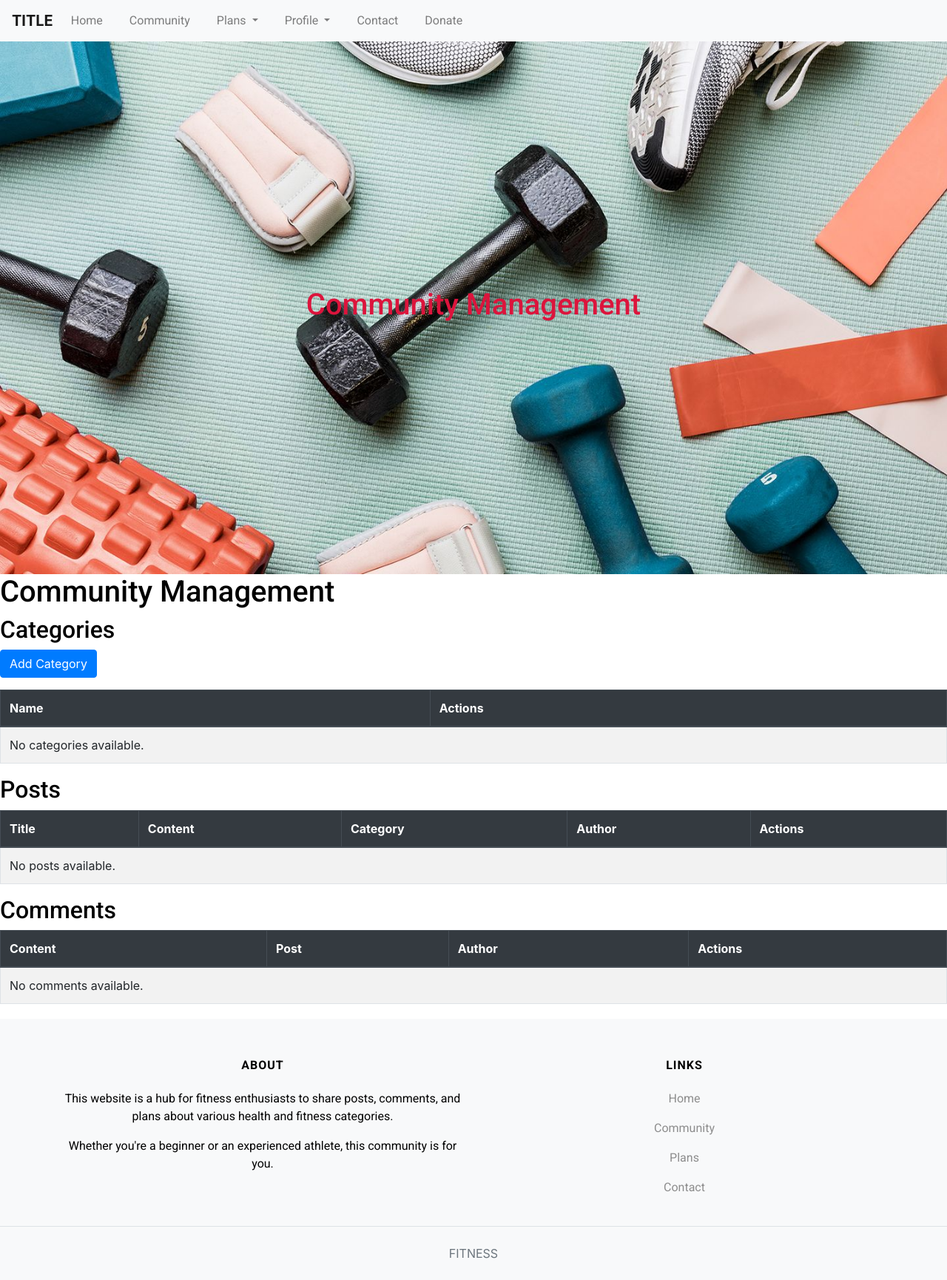
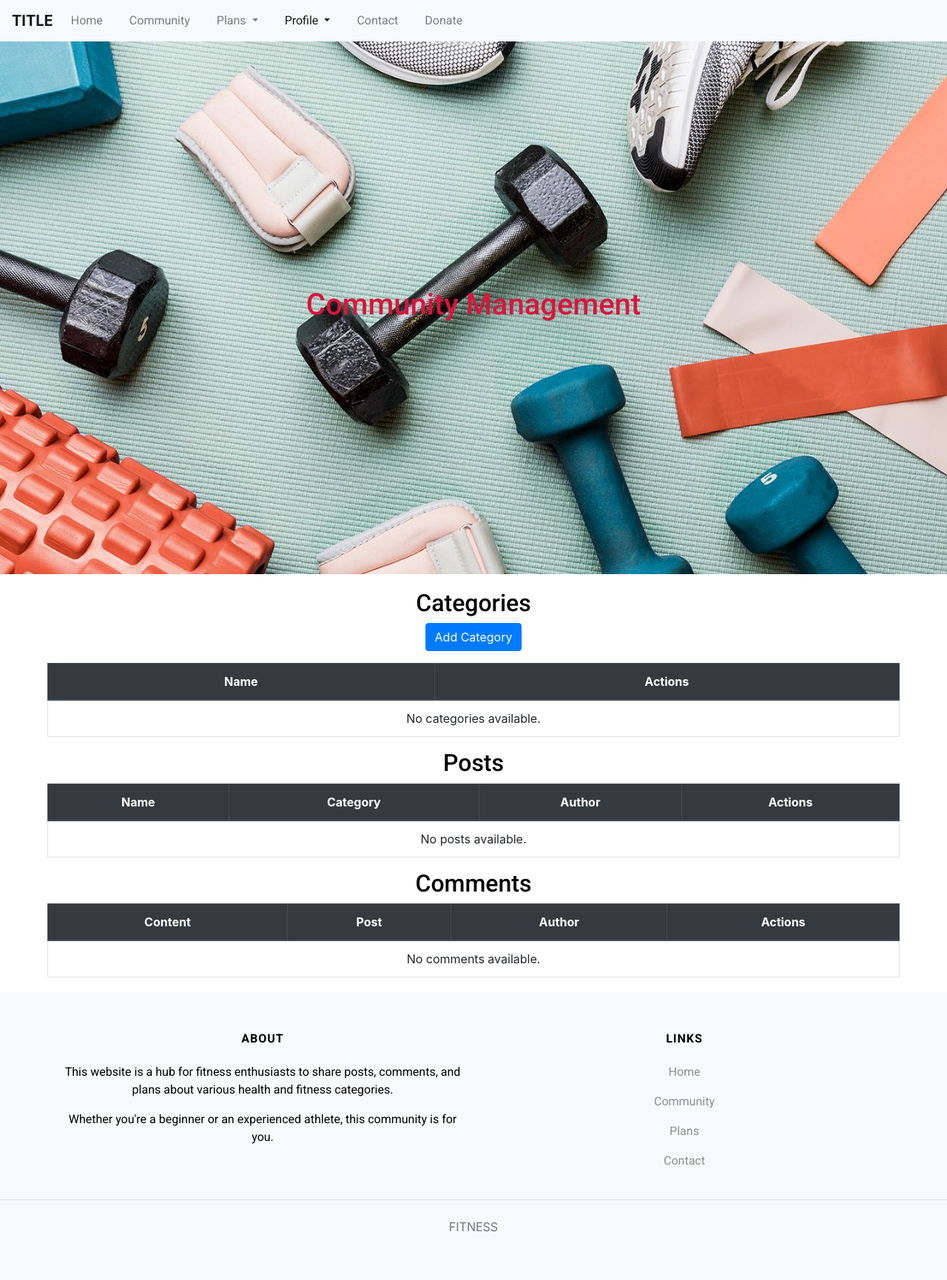
Before and after one commit to Code-Institute-Submissions/alexzanotti-milestone.project.4, a Django app: page /community/community_management/ in a window 1280 px wide. Shown: the whole page at 74% size. After the commit the page ends 1665 px from the top, so only its background shows below. Run offline with Django 3.2, Linux system fonts and the light colour scheme; the visitor is signed in with stand-in values (Sample User, id 1); data that the repository does not hold is empty; some libraries are stand-ins or nearby versions.

Commit message:
community management table styling/updates

```diff
--- a/community/templates/community/community_management.html
+++ b/community/templates/community/community_management.html
@@ -3,13 +3,13 @@
 
 {% block title %}Community Management{% endblock %}
 {% block image %}Community Management{% endblock %}
+{% block profile %}active{% endblock %}
 
 {% block content %}
-<h1>Community Management</h1>
-
+<div class="community-management-container">
     <h2>Categories</h2>
     <a href="{% url 'community:add_category' %}" class="btn btn-primary mb-3">Add Category</a>
-<table class="table table-striped table-bordered">
+    <table class="table table-bordered">
         <thead class="thead-dark">
             <tr>
                 <th>Name</th>
@@ -19,8 +19,9 @@
         <tbody>
             {% for category in categories %}
             <tr data-href="{% url 'community:edit_category' category.id %}">
-            <td>{{ category.name }}</td>
-            <td>
+                <td class="break-word">{{ category.name }}</td>
+                <td class="break-word">
+                    <a href="{% url 'community:edit_category' category.id %}" class="btn btn-primary">Edit</a>
                     <a href="{% url 'community:delete_category' category.id %}" class="btn btn-danger">Delete</a>
                 </td>
             </tr>
@@ -33,25 +34,32 @@
     </table>
 
     <h2>Posts</h2>
-<table class="table table-striped table-bordered">
+    <table class="table table-bordered">
         <thead class="thead-dark">
             <tr>
-            <th>Title</th>
-            <th>Content</th>
-            <th>Category</th>
-            <th>Author</th>
+                <th>Name</th>
+                <th class="d-none d-sm-table-cell">Category</th>
+                <th class="d-none d-md-table-cell">Author</th>
                 <th>Actions</th>
             </tr>
         </thead>
         <tbody>
             {% for post in posts %}
-        <tr data-href="{% url 'community:edit_post' post.id %}">
-            <td>{{ post.title }}</td>
-            <td>{{ post.content }}</td>
-            <td>{{ post.category.name }}</td>
-            <td>{{ post.author }}</td>
+            <tr data-toggle="collapse" data-target="#post-detail-{{post.id}}" class="accordion-toggle">
+                <td class="break-word">{{ post.title }}</td>
+                <td class="break-word d-none d-sm-table-cell">{{ post.category }}</td>
+                <td class="break-word d-none d-md-table-cell">{{ post.author }}</td>
                 <td>
+                    <a href="{% url 'community:edit_post' post.id %}" class="btn btn-primary">Edit</a>
                     <a href="{% url 'community:delete_post' post.id %}" class="btn btn-danger">Delete</a>
+                </td>
+            </tr>
+            <tr>
+                <td colspan="3" class="hiddenRow">
+                    <div class="accordion-body collapse" id="post-detail-{{post.id}}">
+                        <p class="break-word">Content: {{ post.content }}</p>
+
+                    </div>
                 </td>
             </tr>
             {% empty %}
@@ -62,23 +70,25 @@
         </tbody>
     </table>
 
+
     <h2>Comments</h2>
-<table class="table table-striped table-bordered">
+    <table class="table table-bordered">
         <thead class="thead-dark">
             <tr>
                 <th>Content</th>
-            <th>Post</th>
-            <th>Author</th>
+                <th class="d-none d-sm-table-cell">Post</th>
+                <th class="d-none d-md-table-cell">Author</th>
                 <th>Actions</th>
             </tr>
         </thead>
         <tbody>
             {% for comment in comments %}
             <tr data-href="{% url 'community:edit_comment' comment.id %}">
-            <td>{{ comment.content }}</td>
-            <td>{{ comment.post.title }}</td>
-            <td>{{ comment.author }}</td>
+                <td class="break-word">{{ comment.content }}</td>
+                <td class="break-word d-none d-sm-table-cell">{{ comment.post.title }}</td>
+                <td class="break-word d-none d-md-table-cell">{{ comment.author }}</td>
                 <td>
+                    <a href="{% url 'community:edit_comment' comment.id %}" class="btn btn-primary">Edit</a>
                     <a href="{% url 'community:delete_comment' comment.id %}" class="btn btn-danger">Delete</a>
                 </td>
             </tr>
@@ -89,13 +99,14 @@
             {% endfor %}
         </tbody>
     </table>
+</div>
 {% endblock %}
 
 {% block endscripts %}
 <script src="https://code.jquery.com/jquery-3.5.1.min.js"></script>
 <script>
-$(document).ready(function($) {
-    $('*[data-href]').on('click', function() {
+    $(document).ready(function ($) {
+        $('*[data-href]').on('click', function () {
             window.location = $(this).data("href");
         });
     });
--- a/plans/templates/plans/plan_management.html
+++ b/plans/templates/plans/plan_management.html
@@ -4,6 +4,7 @@
 
 {% block title %}Plan Management{% endblock %}
 {% block image %}Plan Management{% endblock %}
+{% block profile %}active{% endblock %}
 
 {% block content %}
 <div class="plan-management-container">
--- a/static/css/base.css
+++ b/static/css/base.css
@@ -250,6 +250,19 @@ Community
     cursor: pointer;
 }
 
+/* Community Management */
+
+.community-management-container {
+    position: relative;
+    text-align: center;
+    margin: 0 auto;
+    width: 90%;
+    padding-top: 20px;
+}
+
+.community-management-container table a {
+    margin: 5px;
+}
 
 /* ==========================================================================
 Community Media Queries
@@ -321,10 +334,7 @@ Plans
     list-style: none;
 }
 
-
-/* ==========================================================================
-Plan Management
-   ========================================================================== */
+/* Plan Management */
 
 .plan-management-container {
     position: relative;
--- a/templates/base.html
+++ b/templates/base.html
@@ -64,7 +64,7 @@
                             <a href="{% url 'plans:plans' %}" class="dropdown-item">All Plans</a>
                         </div>
                     </li>
-                    <li class="nav-item dropdown">
+                    <li class="nav-item dropdown {% block profile %}{% endblock %}">
                         <a class="nav-link dropdown-toggle" href="#" role="button" data-toggle="dropdown"
                             aria-expanded="false">
                             Profile
```
Lines whose indentation alone changed are shown as unchanged.
